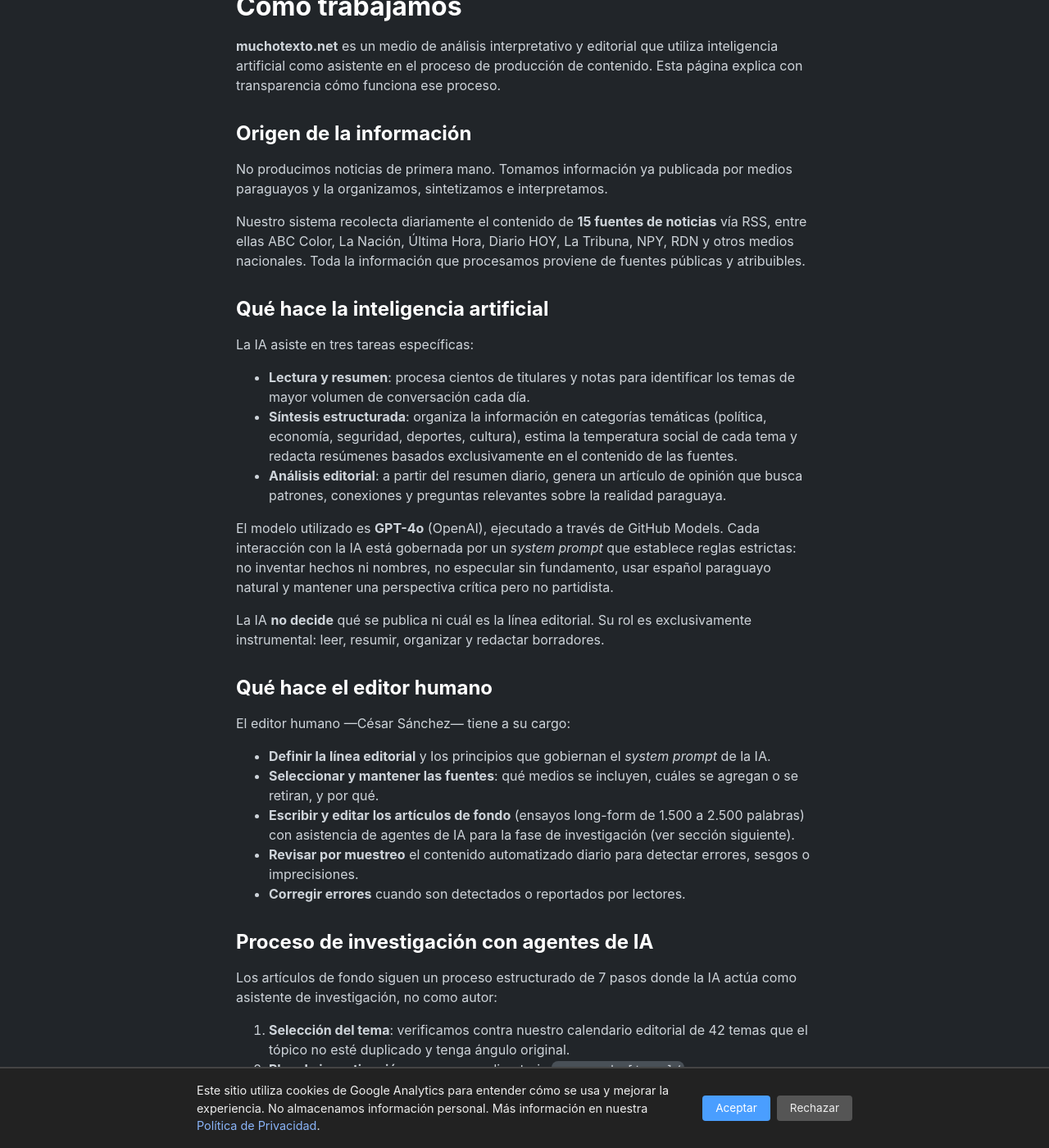
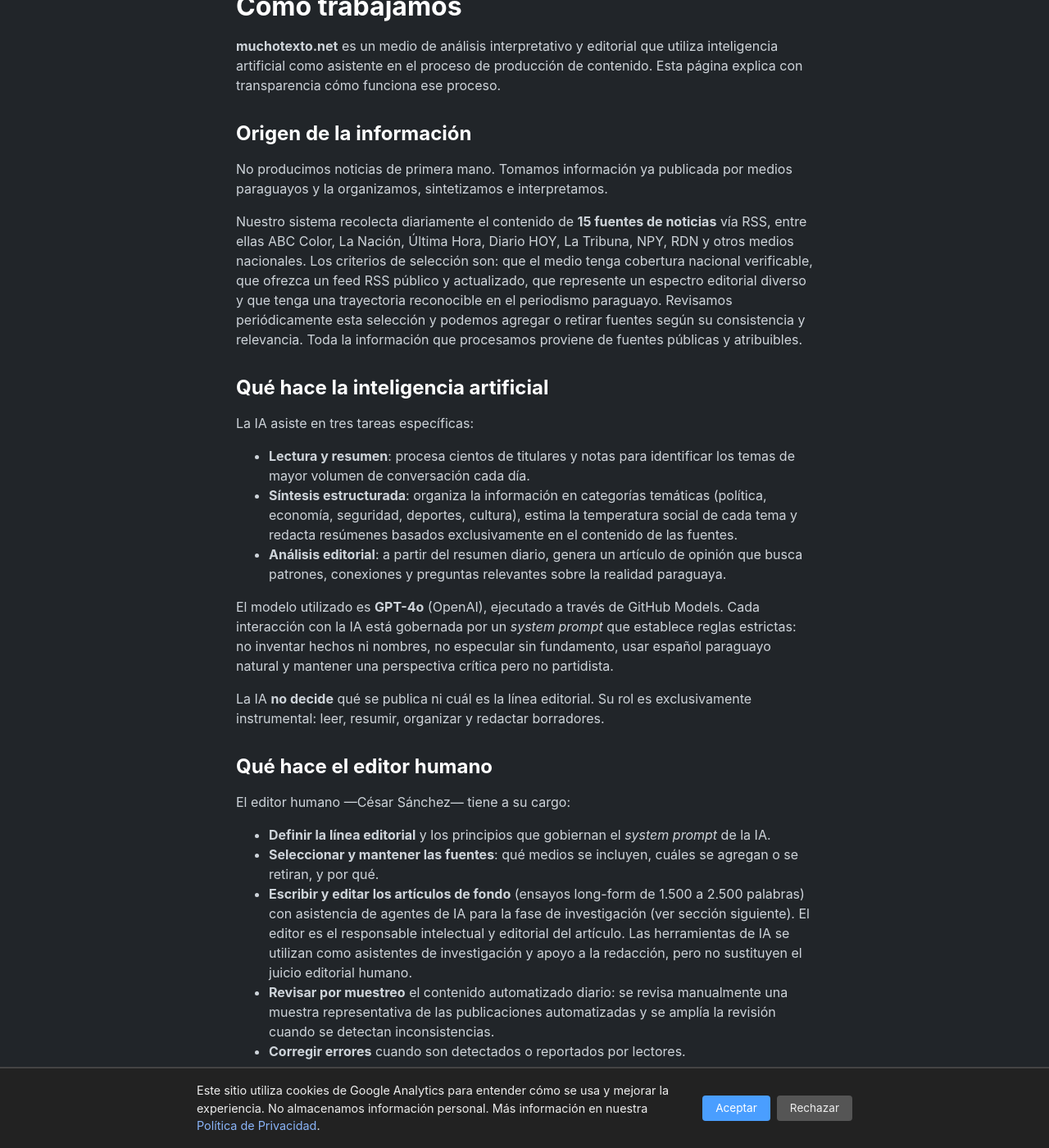
Before and after one commit to miravosqueinteresante/muchotexto.net, a Jekyll site: the page built from como-trabajamos.markdown, in a window 1280 px wide and 1400 px high, scrolled down 197 px. Shown: the whole window at 82% size. Built offline with Jekyll 4.4.1, drawn with Linux system fonts in a browser that asks for light colours; some of the changed text lies outside the part shown.

Commit message:
Refina Como trabajamos: asistencia vs autoria, muestreo, fuentes discrepantes, criterios de seleccion

```diff
--- a/como-trabajamos.markdown
+++ b/como-trabajamos.markdown
@@ -11,7 +11,7 @@
 
 No producimos noticias de primera mano. Tomamos información ya publicada por medios paraguayos y la organizamos, sintetizamos e interpretamos.
 
-Nuestro sistema recolecta diariamente el contenido de **15 fuentes de noticias** vía RSS, entre ellas ABC Color, La Nación, Última Hora, Diario HOY, La Tribuna, NPY, RDN y otros medios nacionales. Toda la información que procesamos proviene de fuentes públicas y atribuibles.
+Nuestro sistema recolecta diariamente el contenido de **15 fuentes de noticias** vía RSS, entre ellas ABC Color, La Nación, Última Hora, Diario HOY, La Tribuna, NPY, RDN y otros medios nacionales. Los criterios de selección son: que el medio tenga cobertura nacional verificable, que ofrezca un feed RSS público y actualizado, que represente un espectro editorial diverso y que tenga una trayectoria reconocible en el periodismo paraguayo. Revisamos periódicamente esta selección y podemos agregar o retirar fuentes según su consistencia y relevancia. Toda la información que procesamos proviene de fuentes públicas y atribuibles.
 
 ## Qué hace la inteligencia artificial
 
@@ -31,8 +31,8 @@
 
 - **Definir la línea editorial** y los principios que gobiernan el _system prompt_ de la IA.
 - **Seleccionar y mantener las fuentes**: qué medios se incluyen, cuáles se agregan o se retiran, y por qué.
-- **Escribir y editar los artículos de fondo** (ensayos long-form de 1.500 a 2.500 palabras) con asistencia de agentes de IA para la fase de investigación (ver sección siguiente).
-- **Revisar por muestreo** el contenido automatizado diario para detectar errores, sesgos o imprecisiones.
+- **Escribir y editar los artículos de fondo** (ensayos long-form de 1.500 a 2.500 palabras) con asistencia de agentes de IA para la fase de investigación (ver sección siguiente). El editor es el responsable intelectual y editorial del artículo. Las herramientas de IA se utilizan como asistentes de investigación y apoyo a la redacción, pero no sustituyen el juicio editorial humano.
+- **Revisar por muestreo** el contenido automatizado diario: se revisa manualmente una muestra representativa de las publicaciones automatizadas y se amplía la revisión cuando se detectan inconsistencias.
 - **Corregir errores** cuando son detectados o reportados por lectores.
 
 ## Proceso de investigación con agentes de IA
@@ -47,7 +47,7 @@
 6. **Enlazado interno**: se insertan de 2 a 3 enlaces a otros artículos del sitio, anclados exclusivamente en hechos verificables presentes en los findings (regla anti-alucinación: si no hay soporte factual, no se crea el enlace).
 7. **Validación**: el artículo pasa por un script de control de calidad (`validate_publish.py`) que verifica longitud del título, detección de clickbait, presencia de schema FAQ, enlace al cluster de IA en Paraguay, conteo de palabras, acentos y metadatos SEO antes de ser publicado.
 
-Este proceso asegura que cada artículo de fondo esté respaldado por investigación con fuentes reales, no por alucinaciones de un modelo de lenguaje.
+Este proceso reduce significativamente el riesgo de alucinaciones y busca que cada artículo de fondo esté respaldado por fuentes primarias verificables.
 
 ## Infraestructura y herramientas
 
@@ -68,6 +68,16 @@
 
 - **Pulso Paraguay y Editorial Diaria**: toda afirmación fáctica proviene de las fuentes originales procesadas ese día. La IA no genera datos propios. Si una fuente se equivoca, podemos heredar ese error; por eso cada publicación incluye la lista completa de fuentes consultadas para que el lector pueda verificarlas por su cuenta.
 - **Artículos de fondo**: cada afirmación estadística, económica o factual se respalda con enlaces a fuentes originales verificables (institutos públicos, papers académicos, documentos oficiales, informes sectoriales). Si un dato no puede ser verificado con una fuente primaria, se indica explícitamente.
+
+### Qué ocurre cuando las fuentes discrepan
+
+En el procesamiento diario de noticias, es habitual que distintos medios reporten versiones diferentes de un mismo hecho. Nuestro sistema aplica el siguiente criterio:
+
+- Si dos o más fuentes coinciden en un dato, se toma como versión principal y se indica que existe consenso entre medios.
+- Si las fuentes discrepan, se reportan las distintas versiones atribuyendo cada una a su medio de origen, sin tomar partido por ninguna.
+- Si la discrepancia es sobre un dato factual verificable (una cifra oficial, una fecha, un nombre), el editor humano puede intervenir para contrastar con la fuente primaria correspondiente.
+
+Este enfoque permite que el lector conozca tanto los puntos de consenso como las divergencias entre medios, y saque sus propias conclusiones.
 
 ## Cómo corregimos errores
 
```
